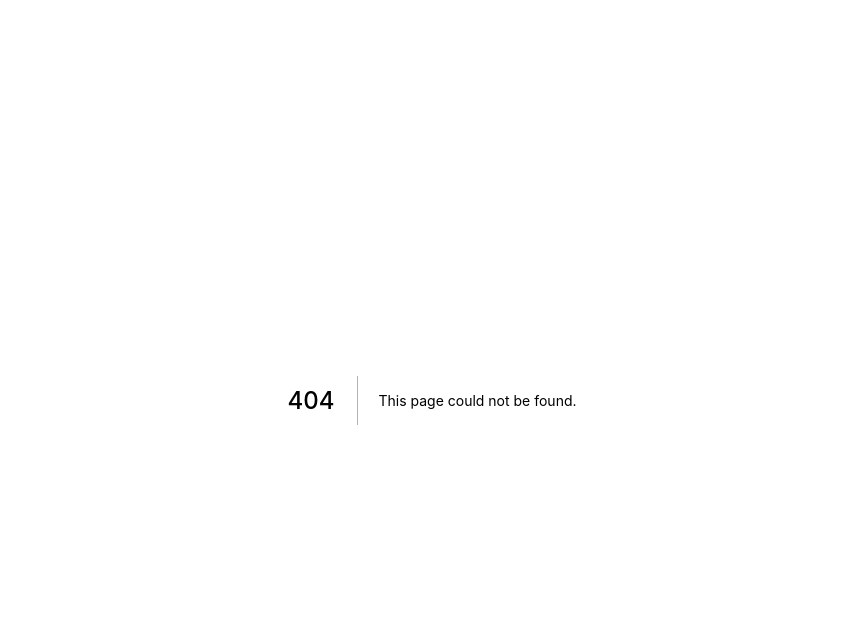
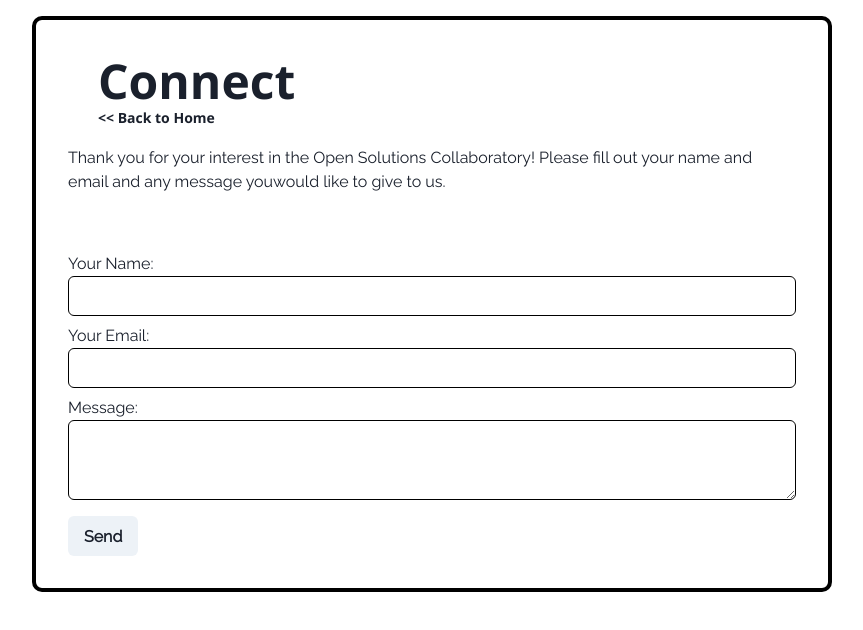
Before and after one commit to ProjectDrawdown/research-platform, a Next.js app: page /form in a window 1280 px wide. Before the commit this address had no page. Shown: the top 630 px of the page, without its empty margins (208-1071 px from the left). Built offline with nearby package versions, Linux system fonts and the light colour scheme.

Commit message:
adding connect form

```diff
--- /dev/null
+++ b/pages/form.js
@@ -0,0 +1,43 @@
+import React from "react"
+import BackButton from "../components/BackButton"
+import { Box, Button, Center, Heading, Input, Text, Textarea} from "@chakra-ui/react"
+
+const form = () => {
+  return (
+    <>
+    <Center>
+      <Box border="4px solid #000000" w={["100%", "90%", "70%"]} boxSizing="border-box" borderRadius="10px" margin="1em" marginLeft="1em" padding="2em" maxWidth="800px">
+
+        <Heading as="h1" textStyle="caps" fontSize="48px" paddingLeft="30px" paddingBottom="20px"  textAlign="left" >
+          Connect
+          <BackButton />
+        </Heading>
+
+        <Center>
+          <Text>
+            Thank you for your interest in the Open Solutions Collaboratory! Please fill out your name and email and any message youwould like to give to us.
+          </Text>
+        </Center>
+
+        <Box paddingTop="50px">
+          <form name="contact" method="POST" data-netlify="true">
+            <Box marginTop="0.5em">
+              <label>Your Name: <Input borderColor="black" size="md" type="text" name="name" /></label>
+            </Box>
+            <Box marginTop="0.5em">
+              <label>Your Email: <Input borderColor="black" size="md" type="email" name="email" /></label>
+            </Box>
+            <Box marginTop="0.5em">
+              <label>Message: <Textarea borderColor="black" size="md" name="message"></Textarea></label>
+            </Box>
+
+            <Button marginTop="1em" type="submit">Send</Button>
+          </form>
+        </Box>
+      </Box>
+    </Center>
+    </>
+  )
+}
+
+export default form;
--- a/pages/index.js
+++ b/pages/index.js
@@ -167,7 +167,11 @@ const Body = ({ project_image }) =>{
             <Text fontWeight="600" lineHeight="28px" fontFamily="Sora" marginBottom="18px">
               Engergized by this but not sure how to contibute?
             </Text>
-            <Button borderRadius="0px" lineHeight="24px" fontSize="16px" fontWeight="800" border="2px solid #000000" background="#ffffff" fontFamily="Sora"> CONNECT ON SLACK</Button>
+
+            <Link href="/form" >
+              <Button borderRadius="0px" lineHeight="24px" fontSize="16px" fontWeight="800" border="2px solid #000000" background="#ffffff" fontFamily="Sora"> CONNECT </Button>
+            </Link>
+
           </Box>
         </Grid>
         <Grid templateColumns="80px 1fr" gap={6} >
```
